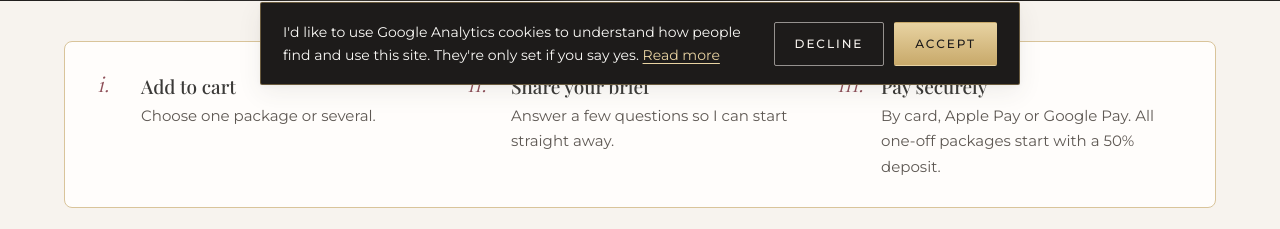
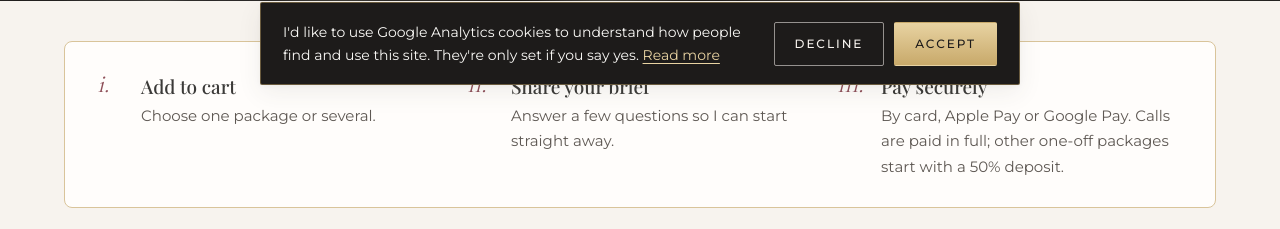
Before and after one commit to IgniteDigitalPartners/charlotte-portfolio-2026, an Astro site: page /packages in a window 1280 px wide. Shown: the part 699-928 px from the top of the page. Built offline with nearby package versions, Linux system fonts and the light colour scheme; Astro itself is replaced by a stand-in of ours.

Commit message:
Packages page: calls paid in full

```diff
--- a/src/pages/packages/index.astro
+++ b/src/pages/packages/index.astro
@@ -41,7 +41,7 @@ const ld = {
     <ol class="how" aria-label="How buying works">
       <li><span>i.</span><div><strong>Add to cart</strong><p>Choose one package or several.</p></div></li>
       <li><span>ii.</span><div><strong>Share your brief</strong><p>Answer a few questions so I can start straight away.</p></div></li>
-      <li><span>iii.</span><div><strong>Pay securely</strong><p>By card, Apple Pay or Google Pay. All one-off packages start with a 50% deposit.</p></div></li>
+      <li><span>iii.</span><div><strong>Pay securely</strong><p>By card, Apple Pay or Google Pay. Calls are paid in full; other one-off packages start with a 50% deposit.</p></div></li>
     </ol>
   </div>
 
```
